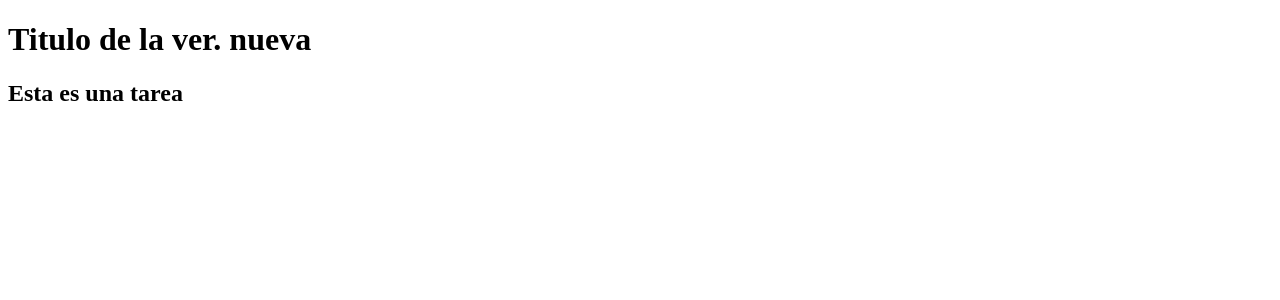
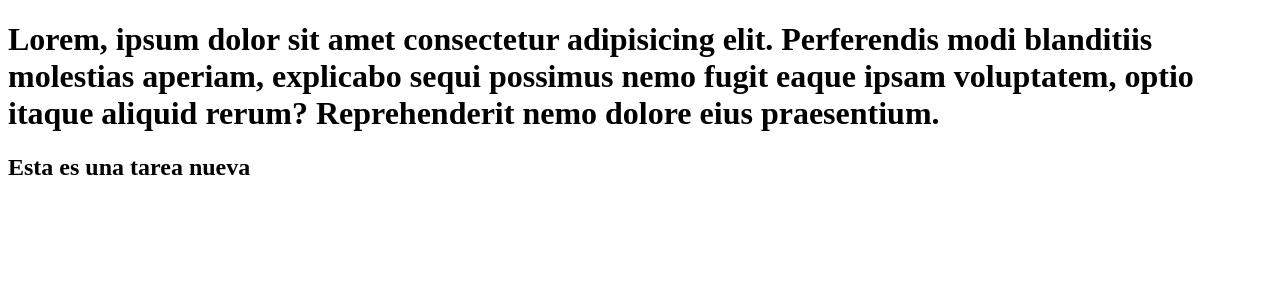
Before and after one commit to AgustinBosch/EjercicioCN, a SvelteKit app in the folder to-do-list-frontend/: page / in a window 1280 px wide. Shown: the top 300 px of the page. Built offline with nearby package versions, Linux system fonts and the light colour scheme; no server answers.

Commit message:
modifico los dos archivos

```diff
--- a/to-do-list-frontend/src/routes/ToDoList/Task.svelte
+++ b/to-do-list-frontend/src/routes/ToDoList/Task.svelte
@@ -1 +1 @@
-<h2>Esta es una tarea</h2>
+<h2>Esta es una tarea nueva</h2>
--- a/to-do-list-frontend/src/routes/ToDoList/ToDoList.svelte
+++ b/to-do-list-frontend/src/routes/ToDoList/ToDoList.svelte
@@ -13,7 +13,7 @@
   };
 </script>
 
-<h1>Titulo de la ver. nueva</h1>
+<h1>Lorem, ipsum dolor sit amet consectetur adipisicing elit. Perferendis modi blanditiis molestias aperiam, explicabo sequi possimus nemo fugit eaque ipsam voluptatem, optio itaque aliquid rerum? Reprehenderit nemo dolore eius praesentium.</h1>
 
 <div>
   <Task />
```
